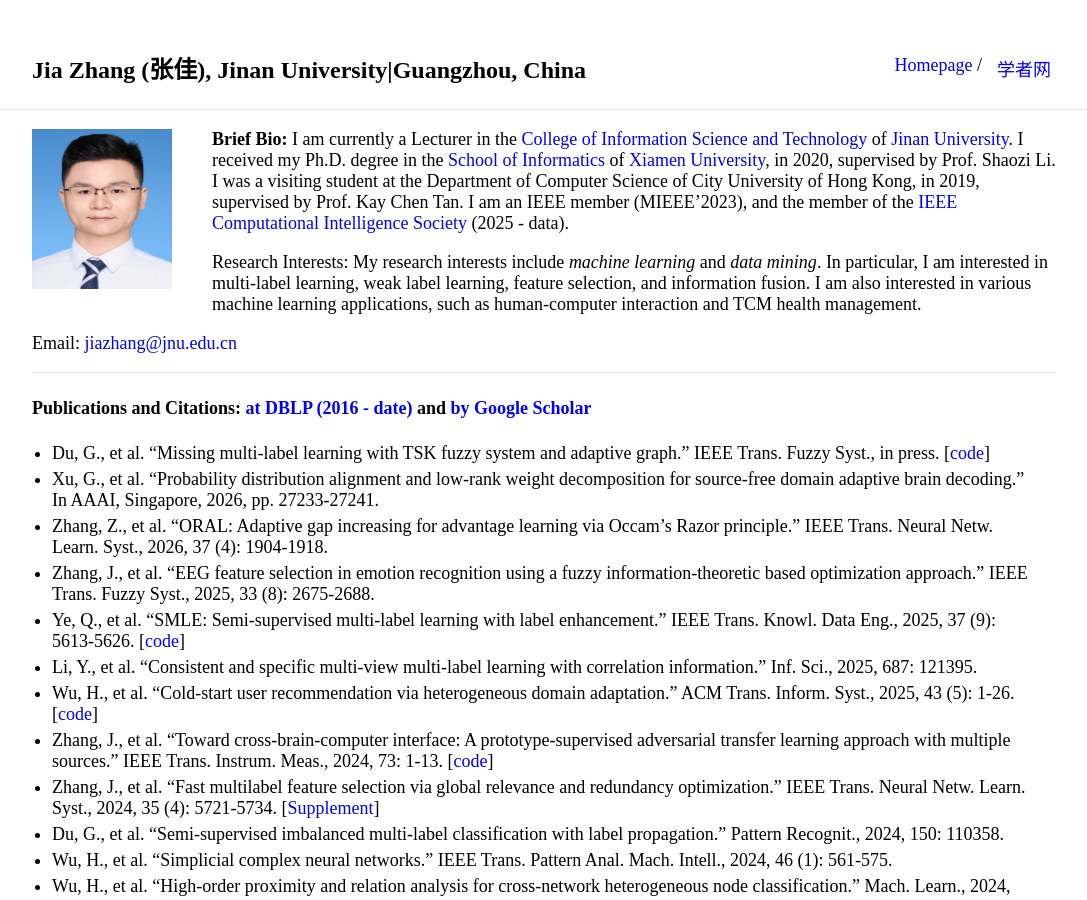
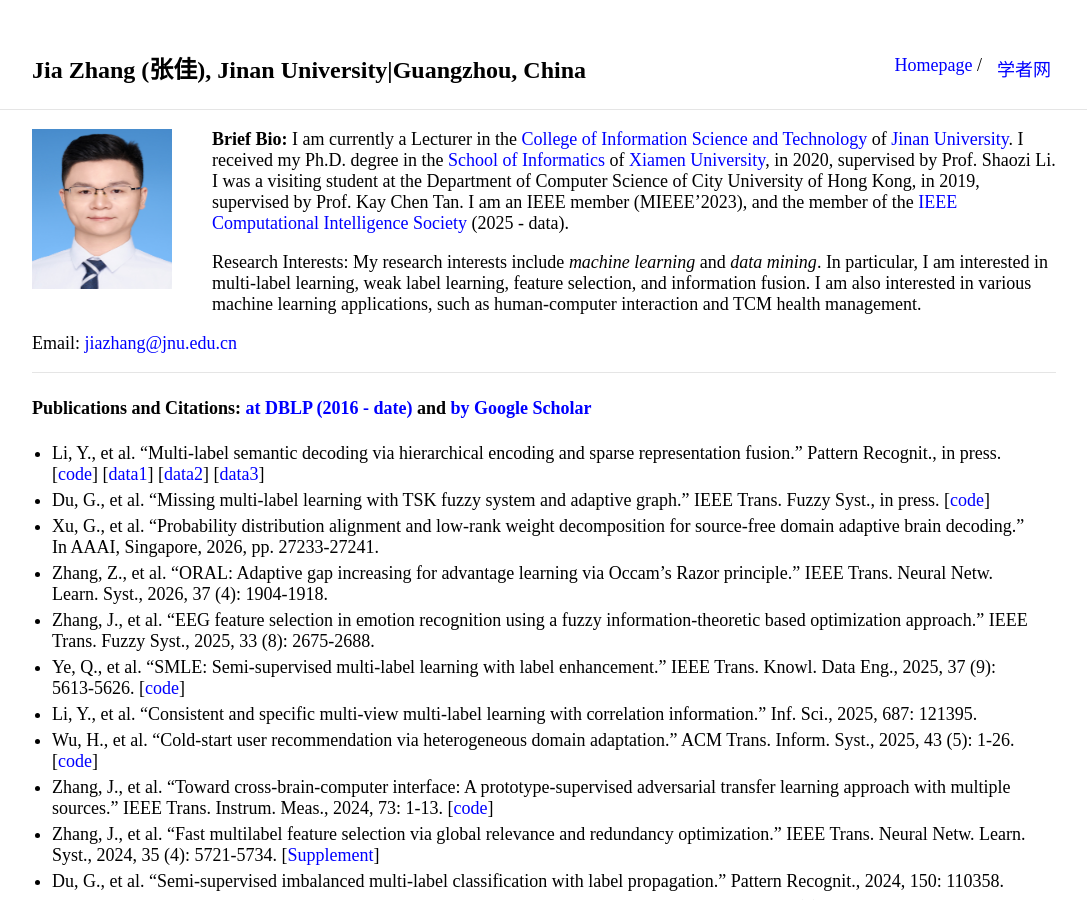
Before and after one commit to jiazhang-ml/jiazhang-ml.github.io, a Jekyll site: the page built from index.md, in a window 1280 px wide and 900 px high. Shown: the whole window, without its empty margins (96-1183 px from the left). Built offline with Jekyll 4.4.1, drawn with Linux system fonts in a browser that asks for light colours.

Commit message:
Update index.md

```diff
--- a/index.md
+++ b/index.md
@@ -15,6 +15,7 @@ Email: [jiazhang@jnu.edu.cn](mailto:jiazhang@jnu.edu.cn)
 
 #### Publications and Citations: [at DBLP (2016 - date)](https://dblp.org/pid/80/2266-19.html) and [by Google Scholar](https://scholar.google.com.hk/citations?user=yBaTk-gAAAAJ&hl=en)
 
+* Li, Y., et al. "Multi-label semantic decoding via hierarchical encoding and sparse representation fusion." Pattern Recognit., in press. [[code](https://github.com/cseroun06/HERF)] [[data1](https://naturalscenesdataset.org/)] [[data2](https://crcns.org/data-sets/vc/vim-2)] [[data3](https://bold5000-dataset.github.io/website/download.html)]
 * Du, G., et al. "Missing multi-label learning with TSK fuzzy system and adaptive graph." IEEE Trans. Fuzzy Syst., in press. [[code](https://github.com/wangao-ysu/M2FSAG)]
 * Xu, G., et al. "Probability distribution alignment and low-rank weight decomposition for source-free domain adaptive brain decoding." In AAAI, Singapore, 2026, pp. 27233-27241.
 * Zhang, Z., et al. "ORAL: Adaptive gap increasing for advantage learning via Occam's Razor principle." IEEE Trans. Neural Netw. Learn. Syst., 2026, 37 (4): 1904-1918.
```
